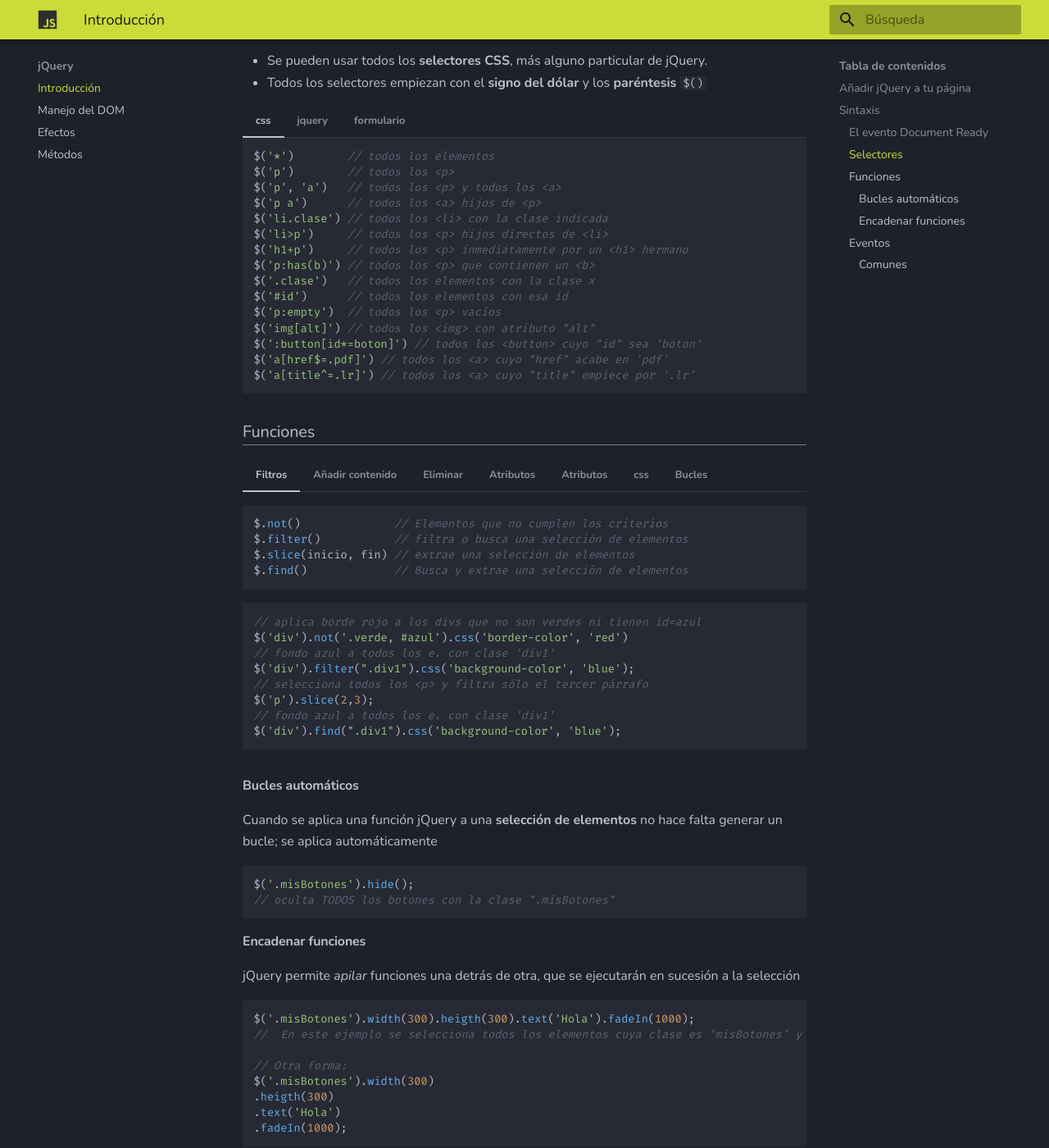
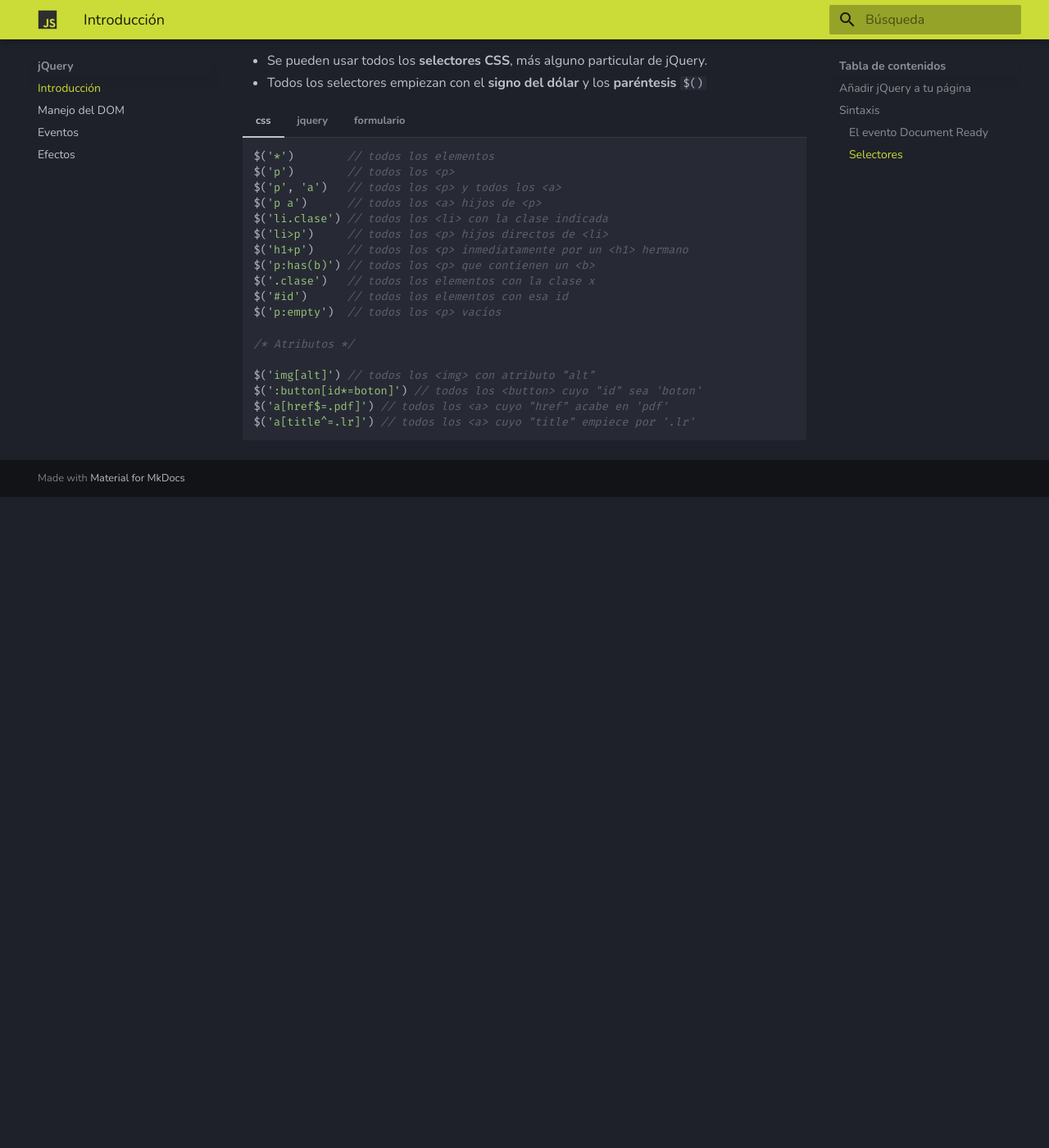
Before and after one commit to jaimeranchal/docs-js, an MkDocs documentation site: the page built from docs/jQuery/jQuery-intro.md, in a window 1280 px wide and 1400 px high, scrolled down 1709 px. Shown: the whole window at 82% size. Built offline with MkDocs 1.6.1 and Material for MkDocs 9.7.7, drawn with Linux system fonts in a browser that asks for light colours; nearby versions of some CDN libraries; after the commit the page ends 2315 px from its top, so only the background shows below that; some of the changed text lies outside the part shown.

Commit message:
Nuevas notas sobre métodos y eventos con jQuery

````diff
--- a/docs/jQuery/jQuery-intro.md
+++ b/docs/jQuery/jQuery-intro.md
@@ -60,21 +60,29 @@ $("#test").hide() // oculta todos los elementos con la id `test`
 
 Para impedir que el código jQuery se ejecute _antes_ de que el documento termine de cargarse, los métodos se insertan dentro de una función:
 
-=== "Document.ready"
+=== "Completa"
     ```javascript
     $(document).ready(function(){
 
-      // métodos jQuery
+      // ...
 
     });
     ```
-=== "Mínimo"
+=== "Reducida"
     ```javascript
     $(function(){
 
-      // métodos jQuery
+      // ...
 
     });
+    ```
+=== "Mínima"
+    ```javascript
+    $((){
+
+        // ...
+
+    })
     ```
 
 ### Selectores
@@ -115,16 +127,24 @@ Sirven para encontrar elementos HTML.
     $('p:eq(1)')            // segundo <p> (asumiendo que el primero es 0)
     $('p:gt(1)')            // todos los <p> a partir de la 2 posicion
     $('p:lt(1)')            // todos los <p> antes de las 2 posicion
+
+    /* Contenido */
     $('p:contains(texto)')  // todos los <p> con 'texto'
     ```
 === "formulario"
     ```javascript
     $('input') // todos los input
-    // todos los input con el atributo indicado tras los dos puntos
+    ```
+
+    Como buscar _inputs_ es algo que se hace a menudo, jQuery incluye una notación especial reducida para seleccionar tipos de inputs:
+
+    ```javascript
+    /* Selecciona todos los input con el atributo indicado tras los dos puntos */
     $(':text')
     $(':checkbox')
     $(':button')
-    ...
+
+    /* Selecciona inputs por su estado */
     $(':enabled') // todos los elementos activados
     $(':disabled') // todos los elementos desactivados
     $(':checked') // ¿está seleccionado? (radiobutton + checkbox)
@@ -135,91 +155,3 @@ Sirven para encontrar elementos HTML.
         $('select option:selected').text() // valor de la opción selecc.
         $('select option:selected').prop("value") // valor
     ```
-
-### Funciones
-
-=== "Filtros"
-    ```javascript
-    $.not()              // Elementos que no cumplen los criterios
-    $.filter()           // filtra o busca una selección de elementos
-    $.slice(inicio, fin) // extrae una selección de elementos
-    $.find()             // Busca y extrae una selección de elementos
-    ```
-    ```javascript
-    // aplica borde rojo a los divs que no son verdes ni tienen id=azul
-    $('div').not('.verde, #azul').css('border-color', 'red')
-    // fondo azul a todos los e. con clase 'div1'
-    $('div').filter(".div1").css('background-color', 'blue');
-    // selecciona todos los <p> y filtra sólo el tercer párrafo
-    $('p').slice(2,3);
-    // fondo azul a todos los e. con clase 'div1'
-    $('div').find(".div1").css('background-color', 'blue');
-
-    ```
-=== "Añadir contenido"
-=== "Eliminar"
-=== "Atributos"
-=== "Atributos"
-=== "css"
-=== "Bucles"
-
-#### Bucles automáticos
-
-Cuando se aplica una función jQuery a una **selección de elementos** no hace falta generar un bucle; se aplica automáticamente
-
-```javascript
-$('.misBotones').hide();
-// oculta TODOS los botones con la clase ".misBotones"
-```
-
-#### Encadenar funciones
-
-jQuery permite _apilar_ funciones una detrás de otra, que se ejecutarán en sucesión a la selección
-
-```javascript
-$('.misBotones').width(300).heigth(300).text('Hola').fadeIn(1000);
-//  En este ejemplo se selecciona todos los elementos cuya clase es ‘misBotones’ y automáticamente se le aplican cuatro funciones.
-
-// Otra forma:
-$('.misBotones').width(300)
-.heigth(300)
-.text('Hola')
-.fadeIn(1000);
-```
-
-### Eventos
-
-jQuery crea sus propios **métodos** para los eventos del DOM
-
-```javascript
-$("p").click(); // asigna un evento 'click' a un párrafo
-
-$("p").click(){
-    // acción a realizar cuando hagas click en el párrafo
-};
-```
-
-#### Comunes
-
-```javascript
-// El documento ha terminado de cargar
-$(document).ready()
-// Click simple sobre un elemento ( igual que onclick )
-on()
-// Doble clic
-dbclick()
-// El puntero _entra_ en un elemento HTML
-mouseenter()
-// El puntero _sale_ de un elemento HTML
-mouseleave()
-// Cuando se presiona un botón del ratón, _sobre_ un elemento
-mousedown()
-// Cuando se libera un botón presionado del ratón, _sobre_ un elemento
-mouseup()
-// Ejecuta **dos funciones**: al _entrar_ en un elemento, y al _salir_
-hover()
-// Cuando un elemento **input** obtiene el foco
-focus()
-// Cuando un elemento **input** pierde el foco
-blur()
-```
--- a/mkdocs.yml
+++ b/mkdocs.yml
@@ -90,8 +90,8 @@ nav:
     - jQuery:
         - Introducción: 'jQuery/jQuery-intro.md'
         - 'Manejo del DOM': 'jQuery/jQuery-dom.md'
+        - Eventos: 'jQuery/jQuery-eventos.md'
         - Efectos: 'jQuery/jQuery-efectos.md'
-        - Métodos: 'jQuery/jQuery-html.md'
     - AJAX:
         - Conectar: 'ajax/ajax.md'
         - 'Ajax + jquery': 'ajax/ajax-jquery.md'
````
Also changed, not shown: other parts of docs/jQuery/jQuery-intro.md (+4 -0 lines), docs/jQuery/jQuery-dom.md (+145 -0 lines), docs/jQuery/jQuery-efectos.md (+2 -2 lines), docs/jQuery/jQuery-eventos.md (added, +135 -0 lines), docs/jQuery/jQuery-html.md (deleted).
